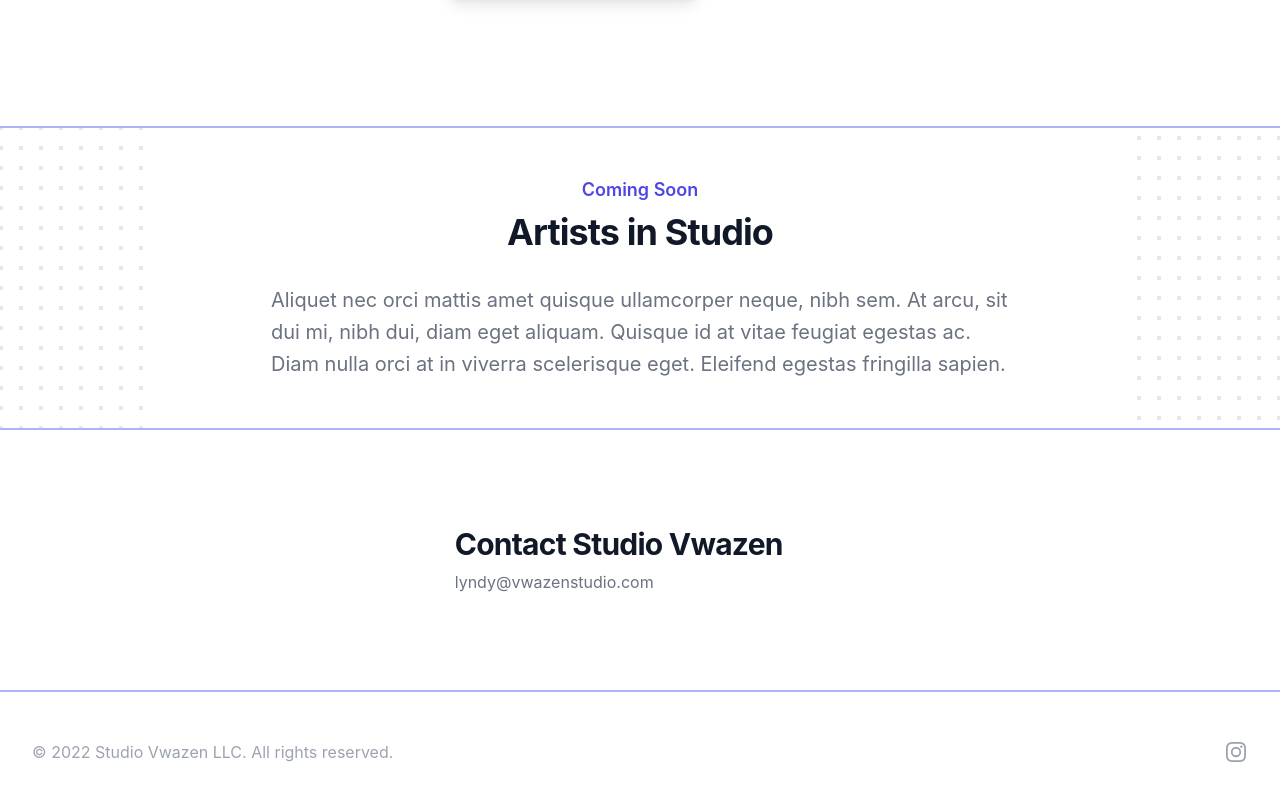
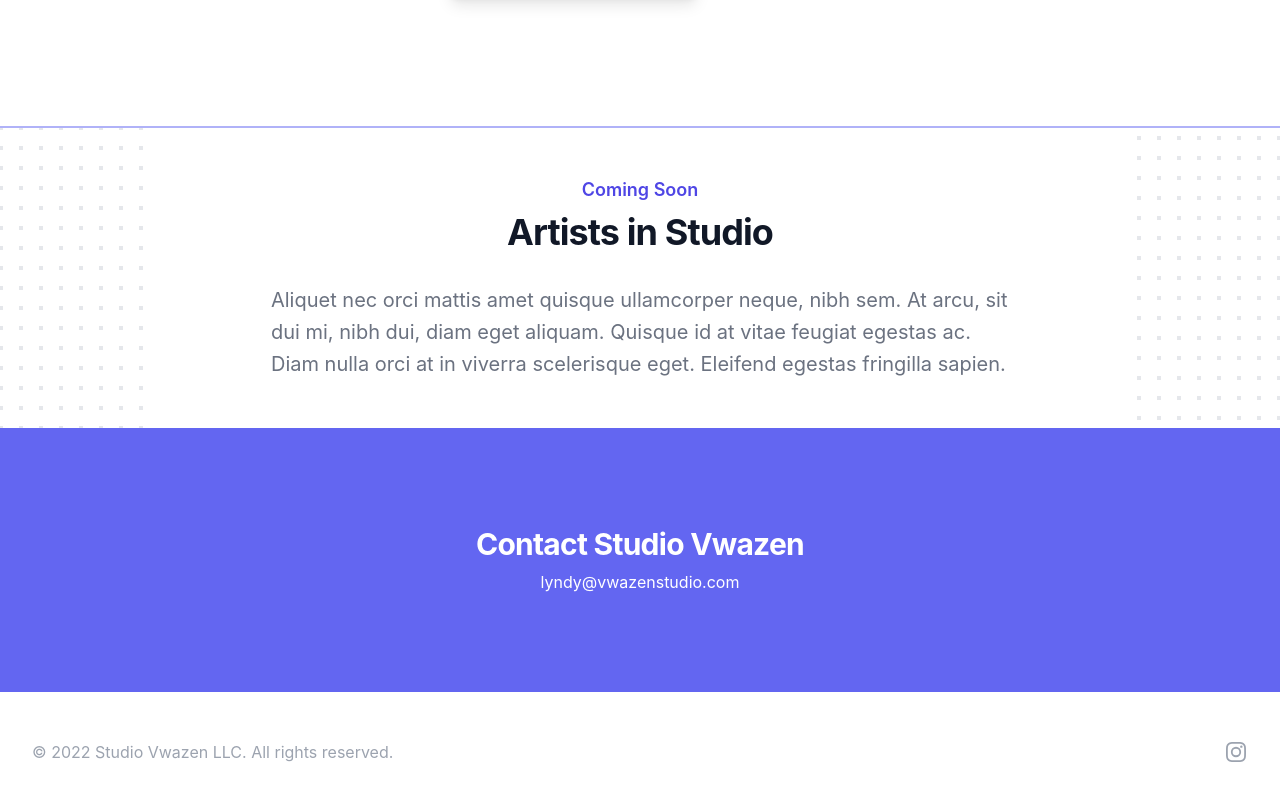
Before and after one commit to jrthartwig/studio-vwazen, a React (Create React App) app: page / in a window 1280 px wide. Shown: the part 982-1782 px from the top of the page. Built offline with nearby package versions, Linux system fonts and the light colour scheme.

Commit message:
feat: fix centering on contact and add bg color

```diff
--- a/src/ArtistsInStudioInformation.jsx
+++ b/src/ArtistsInStudioInformation.jsx
@@ -1,6 +1,6 @@
 export default function ArtistsInStudioInformation() {
   return (
-    <div className="relative overflow-hidden bg-white py-12 border-b-2 border-b-indigo-500/50">
+    <div className="relative overflow-hidden bg-white py-12 border-b-2 border-b-indigo-500">
       <div className="hidden lg:absolute lg:inset-y-0 lg:block lg:h-full lg:w-full lg:[overflow-anchor:none]">
         <div
           className="relative mx-auto h-full max-w-prose text-lg"
--- a/src/ContactLyndy.jsx
+++ b/src/ContactLyndy.jsx
@@ -1,16 +1,16 @@
 export default function ContactLyndy() {
   return (
-    <div className="bg-white border-b-2 border-b-indigo-500/50">
+    <div className="bg-indigo-500 border-b-2 border-b-indigo-500">
       <div className="mx-auto max-w-7xl py-16 px-4 sm:px-6 lg:py-24 lg:px-8">
         <div className="divide-gray-200">
-          <div className="lg:grid place-content-center">
-            <h2 className="text-2xl font-bold text-gray-900 sm:text-3xl sm:tracking-tight">
+          <div className="grid place-content-center">
+            <h2 className="text-2xl font-bold text-white sm:text-3xl sm:tracking-tight">
               Contact Studio Vwazen
             </h2>
-            <div className="mt-8 grid lg:col-span-2 lg:mt-0">
+            <div className="mt-8 grid lg:mt-0">
               <div>
-                <dl className="mt-2 text-base text-gray-500">
-                  <div>
+                <dl className="mt-2 text-base text-white">
+                  <div className="grid place-items-center">
                     <dt className="sr-only">Email</dt>
                     <dd>lyndy@vwazenstudio.com</dd>
                   </div>
```
